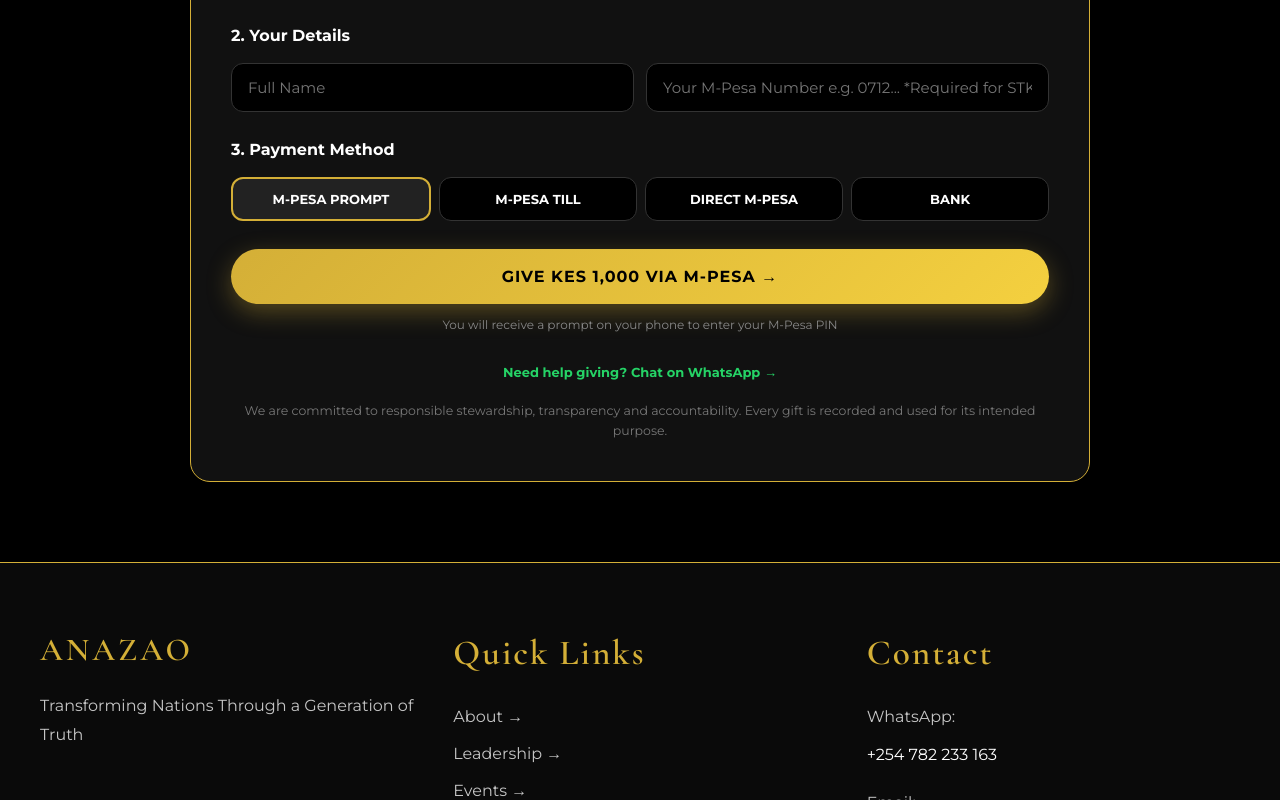
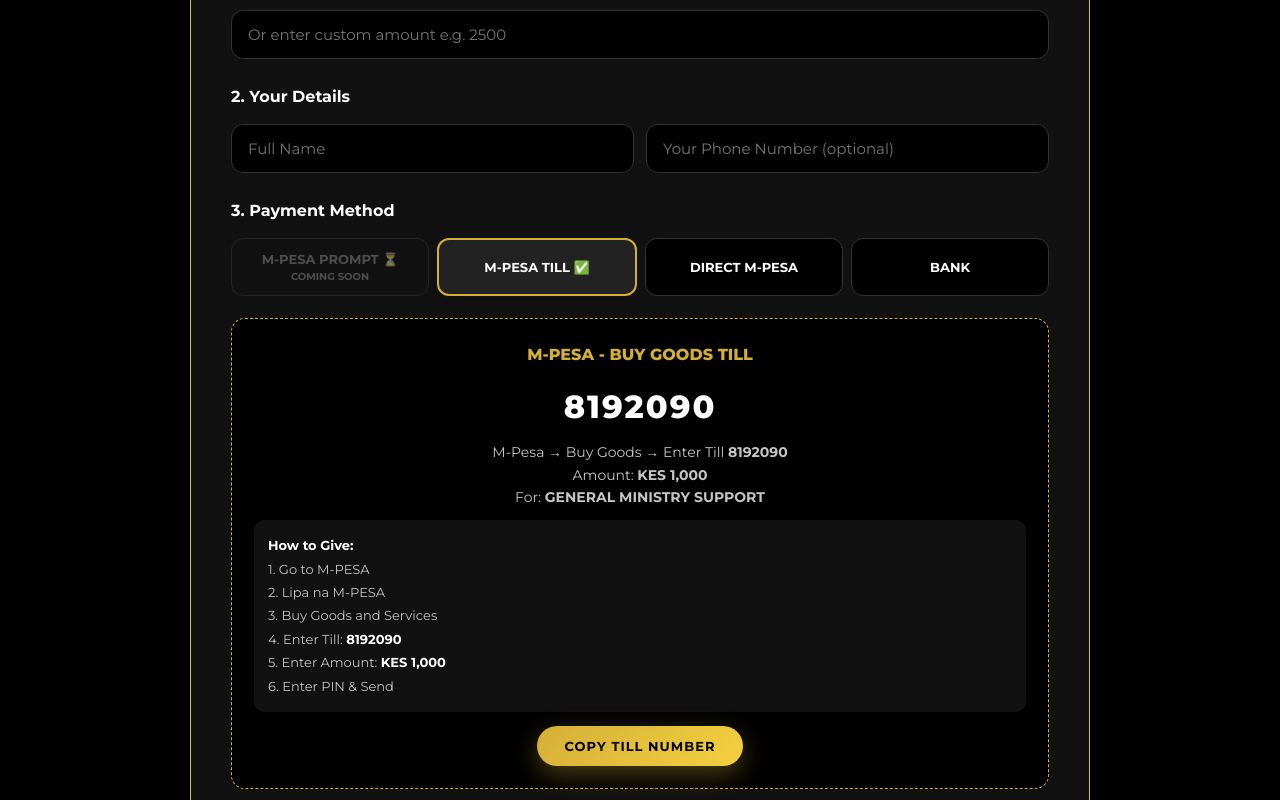
Before and after one commit to HABERTMANDE/websiteanazao, a React (Vite) app: page /give in a window 1280 px wide. Shown: the part 1620-2420 px from the top of the page. Built offline with nearby package versions, Linux system fonts and the light colour scheme.

Commit message:
Switch giving to manual Till 8192090 - STK coming soon

```diff
--- a/src/pages/Give.jsx
+++ b/src/pages/Give.jsx
@@ -28,7 +28,8 @@ function Give() {
   const [customAmount, setCustomAmount] = useState("");
   const [name, setName] = useState("");
   const [phone, setPhone] = useState("");
-  const [method, setMethod] = useState("stk");
+  // ✅ CHANGED FOR NOW: Default is TILL, not STK. STK disabled until Safaricom enables 8192090
+  const [method, setMethod] = useState("till");
   const [loading, setLoading] = useState(false);
   const [status, setStatus] = useState("");
   const [copied, setCopied] = useState("");
@@ -46,33 +47,19 @@ function Give() {
     catch { setCopied("Copy manually: " + text); }
   };
 
+  // ✅ CHANGED FOR NOW: STK disabled - show Till instructions instead of calling API
   const handleMpesaPush = async () => {
-    if (!finalAmount || finalAmount < 1) { setStatus("⚠️ Please select an amount first."); return; }
-    if (!phone || phone.replace(/\D/g,"").length < 10) {
-      setStatus("⚠️ Please enter YOUR M-Pesa number in Step 2 above first — e.g. 0719... — that's the number that will receive the prompt.");
-      document.getElementById("mpesa-phone-input")?.scrollIntoView({ behavior: "smooth", block: "center" });
-      document.getElementById("mpesa-phone-input")?.focus();
-      return;
-    }
-    setLoading(true);
-    setStatus("Sending M-Pesa prompt to " + phone + "... Check your phone");
-    try {
-      const res = await fetch("/api/mpesa/stk-push", {
-        method: "POST",
-        headers: { "Content-Type": "application/json" },
-        body: JSON.stringify({ phone: formatPhone(phone), amount: finalAmount, accountReference: campaign, transactionDesc: `Anazao Give - ${selected.title}` }),
-      });
-      const data = await res.json();
-      if (data.success) setStatus("✅ Prompt sent! Enter your M-Pesa PIN on your phone to complete.");
-      else setStatus("❌ Failed: " + (data.message || "Try again - or use Till method below"));
-    } catch (e) { setStatus("❌ STK backend not connected yet. Please use Till / Direct M-Pesa below - they work now."); }
-    setLoading(false);
+    setStatus("⏳ M-Pesa Prompt is coming soon. For now, please use M-PESA TILL 8192090 below - it works right now.");
+    setMethod("till");
+    document.getElementById("give-form")?.scrollIntoView({ behavior: "smooth", block: "center" });
   };
 
   const cardStyle = { backgroundColor: "#111111", border: `1px solid ${colors.gold}`, borderRadius: "20px", padding: "40px", maxWidth: "900px", margin: "0 auto", textAlign: "center" };
   const buttonStyle = { background: `linear-gradient(135deg, ${colors.gold}, #F4D03F)`, color: colors.black, border: "none", padding: "18px 45px", borderRadius: "50px", fontSize: "1rem", fontWeight: "700", cursor: "pointer", boxShadow: `0 8px 25px rgba(212,175,55,0.35)`, transition: "all 0.3s ease", letterSpacing: "1px" };
   const inputStyle = { width: "100%", padding: "14px 16px", borderRadius: "12px", border: "1px solid #333", background: "#000", color: "#fff", fontSize: "15px", outline: "none", boxSizing: "border-box" };
   const methodBtn = (active) => ({ flex: 1, padding: "12px 8px", borderRadius: "12px", border: active ? `2px solid ${colors.gold}` : "1px solid #333", background: active ? "#222" : "#000", color: "#fff", fontWeight: "700", cursor: "pointer", fontSize: "13px" });
+  // ✅ ADDED: Disabled style for STK button
+  const methodBtnDisabled = { flex: 1, padding: "12px 8px", borderRadius: "12px", border: "1px solid #333", background: "#111", color: "#777", fontWeight: "700", cursor: "not-allowed", fontSize: "13px", opacity: 0.6 };
   const whatsappBtnStyle = { display: "inline-flex", alignItems: "center", justifyContent: "center", gap: "8px", background: "#25D366", color: "#fff", border: "none", padding: "15px 28px", borderRadius: "50px", fontSize: "14px", fontWeight: "800", cursor: "pointer", textDecoration: "none", marginTop: "14px", width: "100%", boxSizing: "border-box" };
 
   const finalAmount = customAmount ? Number(customAmount) : amount;
@@ -108,6 +95,10 @@ function Give() {
         <div style={{ textAlign: "center" }}>
           <h2 style={{ color: colors.gold, fontSize: "26px", margin: "0 0 6px" }}>Give To: {selected.title}</h2>
           <p style={{ color: "#999", fontSize: "14px" }}>{selected.desc}</p>
+          {/* ✅ ADDED: Temporary notice */}
+          <p style={{ background: "#2a1e00", border: `1px solid ${colors.gold}`, color: "#FFD700", padding: "12px", borderRadius: "10px", fontSize: "13px", lineHeight: "1.6", marginTop: "14px" }}>
+            ⏳ Automatic M-Pesa Prompt coming soon. For now, please use <b>M-Pesa Till 8192090</b> below — it works right now.
+          </p>
         </div>
 
         <p style={{ color: "#fff", fontWeight: "700", margin: "28px 0 12px" }}>1. Select Amount (KES)</p>
@@ -121,23 +112,26 @@ function Give() {
         <p style={{ color: "#fff", fontWeight: "700", margin: "24px 0 12px" }}>2. Your Details</p>
         <div style={{ display: "grid", gridTemplateColumns: "1fr 1fr", gap: "12px" }}>
           <input style={inputStyle} placeholder="Full Name" value={name} onChange={(e) => setName(e.target.value)} />
-          <input id="mpesa-phone-input" style={{ ...inputStyle, border: method === "stk" && (!phone || phone.replace(/\D/g,"").length < 10) && status ? "2px solid #ff4444" : "1px solid #333" }} placeholder="Your M-Pesa Number e.g. 0712... *Required for STK Prompt" value={phone} onChange={(e) => { setPhone(e.target.value); setStatus(""); }} />
+          {/* ✅ CHANGED: Phone no longer required for STK */}
+          <input id="mpesa-phone-input" style={{ ...inputStyle }} placeholder="Your Phone Number (optional)" value={phone} onChange={(e) => { setPhone(e.target.value); setStatus(""); }} />
         </div>
 
         <p style={{ color: "#fff", fontWeight: "700", margin: "24px 0 12px" }}>3. Payment Method</p>
         <div style={{ display: "flex", gap: "8px", flexWrap: "wrap" }}>
-          <button onClick={() => { setMethod("stk"); setStatus(""); }} style={methodBtn(method === "stk")}>M-PESA PROMPT</button>
-          <button onClick={() => { setMethod("till"); setStatus(""); }} style={methodBtn(method === "till")}>M-PESA TILL</button>
+          {/* ✅ CHANGED: STK button disabled, shows COMING SOON */}
+          <button disabled title="Coming soon - Safaricom approval pending" style={methodBtnDisabled}>M-PESA PROMPT ⏳<br /><span style={{ fontSize: "10px" }}>COMING SOON</span></button>
+          <button onClick={() => { setMethod("till"); setStatus(""); }} style={methodBtn(method === "till")}>M-PESA TILL ✅</button>
           <button onClick={() => { setMethod("direct"); setStatus(""); }} style={methodBtn(method === "direct")}>DIRECT M-PESA</button>
           <button onClick={() => { setMethod("bank"); setStatus(""); }} style={methodBtn(method === "bank")}>BANK</button>
         </div>
 
+        {/* ✅ CHANGED: STK section now shows Coming Soon + Till button */}
         {method === "stk" && (
-          <>
-            <button onClick={handleMpesaPush} disabled={loading} style={{ ...buttonStyle, width: "100%", marginTop: "28px", opacity: loading ? 0.6 : 1 }}>{loading ? "SENDING PROMPT..." : `GIVE KES ${finalAmount?.toLocaleString() || 0} VIA M-PESA →`}</button>
-            {status && <p style={{ textAlign: "center", color: "#fff", marginTop: "14px", lineHeight: "1.6", background: "#000", border: `1px solid ${colors.gold}`, padding: "14px", borderRadius: "12px" }}>{status}</p>}
-            <p style={{ textAlign: "center", color: "#888", fontSize: "12px", marginTop: "10px" }}>You will receive a prompt on {phone || "your phone"} to enter your M-Pesa PIN</p>
-          </>
+          <div style={{ background: "#000", border: `1px dashed ${colors.gold}`, borderRadius: "14px", padding: "22px", marginTop: "22px", textAlign: "center" }}>
+            <p style={{ color: colors.gold, fontWeight: "800" }}>M-PESA PROMPT - COMING SOON ⏳</p>
+            <p style={{ color: "#C5C5C5", fontSize: "14px", lineHeight: "1.6" }}>Automatic prompt is awaiting Safaricom approval for Till 8192090.<br />Please use Till method for now - it works instantly.</p>
+            <button onClick={() => setMethod("till")} style={{ ...buttonStyle, padding: "12px 28px", fontSize: "13px", marginTop: "10px" }}>USE TILL 8192090 →</button>
+          </div>
         )}
 
         {method === "till" && (
@@ -145,8 +139,18 @@ function Give() {
             <p style={{ color: colors.gold, fontWeight: "800", margin: "0 0 8px" }}>M-PESA - BUY GOODS TILL</p>
             <p style={{ fontSize: "32px", fontWeight: "800", letterSpacing: "2px", margin: "6px 0" }}>{TILL_NUMBER}</p>
             <p style={{ color: "#C5C5C5", fontSize: "14px", lineHeight: "1.6" }}>M-Pesa → Buy Goods → Enter Till <b>{TILL_NUMBER}</b><br />Amount: <b>KES {finalAmount?.toLocaleString()}</b><br />For: <b>{selected.title}</b></p>
-            <button onClick={() => copyText(TILL_NUMBER, "Till")} style={{ ...buttonStyle, padding: "12px 28px", fontSize: "13px", marginTop: "10px" }}>COPY TILL NUMBER</button>
+            <div style={{ textAlign: "left", background: "#111", padding: "14px", borderRadius: "10px", marginTop: "12px", fontSize: "13px", lineHeight: "1.8", color: "#C5C5C5" }}>
+              <b style={{ color: "#fff" }}>How to Give:</b><br />
+              1. Go to M-PESA<br />
+              2. Lipa na M-PESA<br />
+              3. Buy Goods and Services<br />
+              4. Enter Till: <b style={{ color: "#fff" }}>8192090</b><br />
+              5. Enter Amount: <b style={{ color: "#fff" }}>KES {finalAmount?.toLocaleString()}</b><br />
+              6. Enter PIN & Send
+            </div>
+            <button onClick={() => copyText(TILL_NUMBER, "Till")} style={{ ...buttonStyle, padding: "12px 28px", fontSize: "13px", marginTop: "14px" }}>COPY TILL NUMBER</button>
             {copied && <p style={{ color: colors.gold, fontSize: "13px", marginTop: "8px" }}>{copied}</p>}
+            {status && <p style={{ color: "#fff", marginTop: "14px", lineHeight: "1.6", background: "#111", border: `1px solid ${colors.gold}`, padding: "14px", borderRadius: "12px" }}>{status}</p>}
           </div>
         )}
 
```
Also changed, not shown: api/mpesa/stk-push.js (+28 -13 lines).
